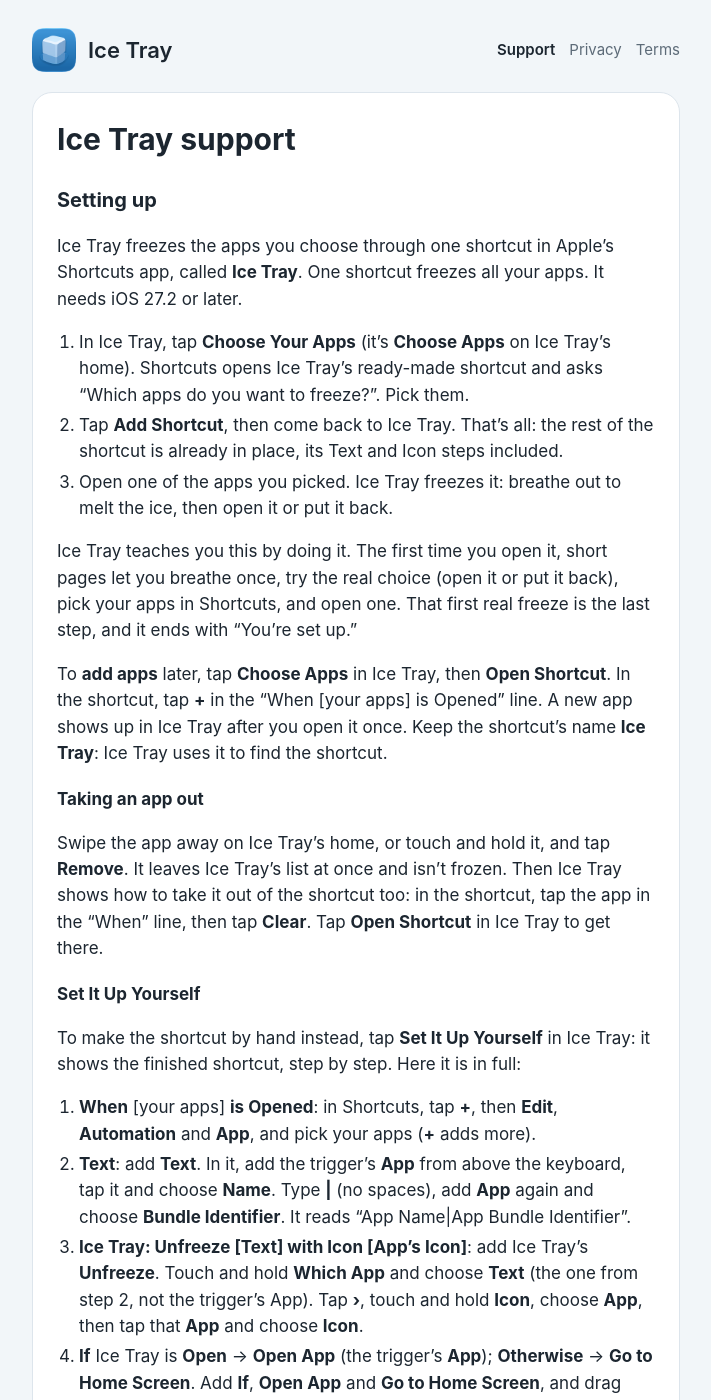
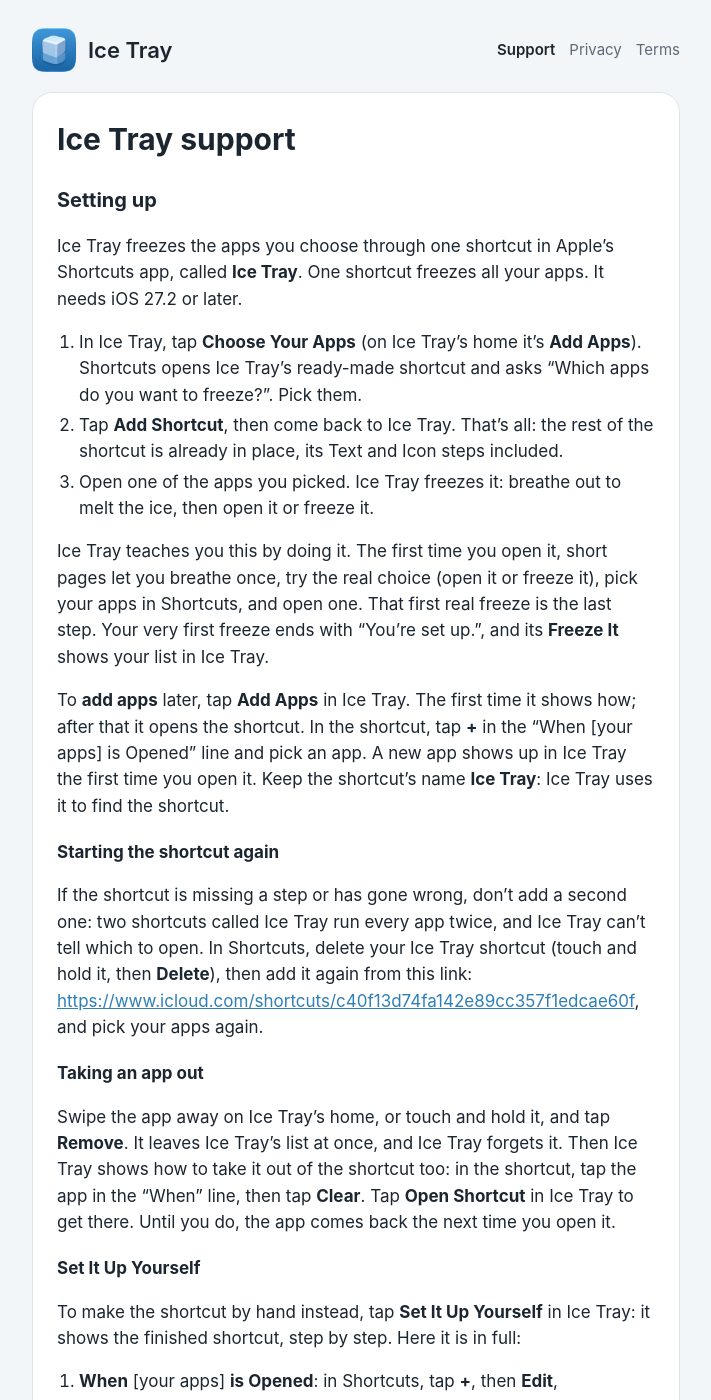
Before and after one commit to AppHazard-Studios/ice-tray-site, a Jekyll site: the page built from support.md, in a window 1280 px wide and 1400 px high. Shown: the whole window, without its empty margins (284-995 px from the left). Built offline with Jekyll 4.4.1, drawn with Linux system fonts in a browser that asks for light colours; some of the changed text lies outside the part shown.

Commit message:
Site follows Ice Tray design v13: Freeze It, kept it frozen, Add Apps, delete the shortcut first, the ▶︎ line
Co-Authored-By: Claude Opus 5.5 <noreply@anthropic.com>

```diff
--- a/support.md
+++ b/support.md
@@ -11,25 +11,32 @@ permalink: /support/
 Ice Tray freezes the apps you choose through one shortcut in Apple's Shortcuts app, called **Ice Tray**. One shortcut
 freezes all your apps. It needs iOS 27.2 or later.
 
-1. In Ice Tray, tap **Choose Your Apps** (it's **Choose Apps** on Ice Tray's home). Shortcuts opens Ice Tray's
+1. In Ice Tray, tap **Choose Your Apps** (on Ice Tray's home it's **Add Apps**). Shortcuts opens Ice Tray's
    ready-made shortcut and asks "Which apps do you want to freeze?". Pick them.
 2. Tap **Add Shortcut**, then come back to Ice Tray. That's all: the rest of the shortcut is already in place, its Text
    and Icon steps included.
-3. Open one of the apps you picked. Ice Tray freezes it: breathe out to melt the ice, then open it or put it back.
+3. Open one of the apps you picked. Ice Tray freezes it: breathe out to melt the ice, then open it or freeze it.
 
 Ice Tray teaches you this by doing it. The first time you open it, short pages let you breathe once, try the real
-choice (open it or put it back), pick your apps in Shortcuts, and open one. That first real freeze is the last step, and
-it ends with "You're set up."
+choice (open it or freeze it), pick your apps in Shortcuts, and open one. That first real freeze is the last step. Your
+very first freeze ends with "You're set up.", and its **Freeze It** shows your list in Ice Tray.
 
-To **add apps** later, tap **Choose Apps** in Ice Tray, then **Open Shortcut**. In the shortcut, tap **+** in the "When
-[your apps] is Opened" line. A new app shows up in Ice Tray after you open it once. Keep the shortcut's name **Ice
-Tray**: Ice Tray uses it to find the shortcut.
+To **add apps** later, tap **Add Apps** in Ice Tray. The first time it shows how; after that it opens the shortcut. In
+the shortcut, tap **+** in the "When [your apps] is Opened" line and pick an app. A new app shows up in Ice Tray the
+first time you open it. Keep the shortcut's name **Ice Tray**: Ice Tray uses it to find the shortcut.
+
+### Starting the shortcut again
+
+If the shortcut is missing a step or has gone wrong, don't add a second one: two shortcuts called Ice Tray run every app
+twice, and Ice Tray can't tell which to open. In Shortcuts, delete your Ice Tray shortcut (touch and hold it, then
+**Delete**), then add it again from this link: <https://www.icloud.com/shortcuts/c40f13d74fa142e89cc357f1edcae60f>, and pick your apps again.
 
 ### Taking an app out
 
-Swipe the app away on Ice Tray's home, or touch and hold it, and tap **Remove**. It leaves Ice Tray's list at once and
-isn't frozen. Then Ice Tray shows how to take it out of the shortcut too: in the shortcut, tap the app in the "When"
-line, then tap **Clear**. Tap **Open Shortcut** in Ice Tray to get there.
+Swipe the app away on Ice Tray's home, or touch and hold it, and tap **Remove**. It leaves Ice Tray's list at once,
+and Ice Tray forgets it. Then Ice Tray shows how to take it out of the shortcut too: in the shortcut, tap the app in the
+"When" line, then tap **Clear**. Tap **Open Shortcut** in Ice Tray to get there. Until you do, the app comes back the
+next time you open it.
 
 ### Set It Up Yourself
 
@@ -60,50 +67,57 @@ tile with the app's first letter until it has fetched an icon from the App Store
 
 - A frozen app shows as ice holding its icon. "Breathe in, through your nose" as the ice rises; "Breathe out, to melt
   the ice", slowly, and it melts, half with each breath out. 2 slow breaths, about 21 seconds. There's no button to skip
-  it: that's the point. Swiping home leaves, and counts as putting the app back.
-- When the ice is gone the icon sits in a little puddle, and it's your call. **Put It Back** drops the icon back into
+  it: that's the point. Swiping home leaves, and counts as keeping the app frozen.
+- When the ice is gone the icon sits in a little puddle, and it's your call. **Freeze It** drops the icon back into
   the ice, leaves the app closed and takes you to your Home Screen. **Open** _the app_ (the line under it) opens it.
-  The first time, iOS may ask whether Ice Tray may open the app: tap **Open**. (The first time you put an app back
-  after set-up, you land on Ice Tray's home instead, so you can see the app in your list.)
+  The first time, iOS may ask whether Ice Tray may open the app: tap **Open**. (Your very first freeze ever ends with
+  "You're set up.", and its **Freeze It** lands on Ice Tray's home instead, so you can see your app in the list. Every
+  other **Freeze It** goes to your Home Screen.)
 - **Choose within a few seconds of the ice melting.** Shortcuts stops an action after 30 seconds. If you wait longer,
   the shortcut ends quietly, but Ice Tray keeps both buttons on screen: **Open** still opens the app (or tells you it's
-  ready), and **Put It Back** goes to Ice Tray's home.
+  ready), and **Freeze It** goes to Ice Tray's home.
 - After you open an app, it stays unfrozen for 2 minutes: open it again and it opens straight away, with no breath.
 - Ice Tray never stops you opening anything. It gives you a moment first.
-- Home tells you your week in one sentence: how many times you reached for a frozen app, and how many times you put it
-  back. Then "Nice work.", because taking the moment is the point, whichever you chose. It's kept on your iPhone for 8
-  weeks and goes nowhere else.
+- On the end screen, one quiet line says how many times today you've reached for that app ("Third time today.").
+- Home tells you your week in one sentence: how many times you reached for a frozen app, and whether you opened it or
+  kept it frozen. It ends "Cool." only when you kept something frozen. It's kept on your iPhone for 8 weeks and goes
+  nowhere else.
 - There's no Siri or Spotlight phrase for Ice Tray: a freeze needs an app, so it only happens through the shortcut.
 
 ## It isn't working
 
 - **Nothing happens when I open the app.** In Shortcuts, check the Ice Tray shortcut is added and the app is in its
-  trigger (**Choose Apps** in Ice Tray opens it).
+  trigger (**Add Apps** in Ice Tray opens it).
 - **Ice Tray breathes but never asks about the app, and shows no app name.** The shortcut isn't handing Ice Tray the
   app. In the Ice Tray shortcut, check there's a **Text** step holding the trigger's App **Name**, **|** and App
   **Bundle Identifier**, and that Ice Tray's **Unfreeze** has the **Text** as its **Which App** (see Set It Up
-  Yourself). Or add Ice Tray's shortcut again from **Choose Apps**: it comes with the Text and Icon steps.
+  Yourself). Or start the shortcut again (see Starting the shortcut again): it comes with the Text and Icon steps.
 - **I chose Open and the app didn't open, or Ice Tray says the app "is ready".** Your Ice Tray shortcut has no **If Ice
   Tray is Open → Open App**, or you waited too long to choose (above). Open the app yourself: for 2 minutes after you
-  chose Open it opens without a breath. To fix it, add Ice Tray's shortcut again from **Choose Apps**, or follow
-  **Set It Up Yourself**.
-- **I chose Put It Back and stayed in Ice Tray.** Your shortcut has no **Otherwise → Go to Home Screen**, or you waited
-  more than a few seconds to choose (above). Add it under **Otherwise**, or add the shortcut again.
+  chose Open it opens without a breath. To fix it, start the shortcut again (see Starting the shortcut again), or
+  follow **Set It Up Yourself**.
+- **I chose Freeze It and stayed in Ice Tray.** One of three things. It was your first freeze ever (that one shows your
+  list). Or you took more than a few seconds to choose (Shortcuts stops an action after 30 seconds). Or your shortcut
+  has no **Otherwise → Go to Home Screen**: add it under **Otherwise**, or start the shortcut again (see Starting the
+  shortcut again).
 - **The app opens with nothing shown.** Either you chose Open for it in the last 2 minutes, or it isn't frozen: without
   Ice Tray Pro only the app with the checkmark on home is frozen; with Ice Tray Pro, check its switch on home is on.
 - **An app shows a letter instead of its icon.** Your shortcut hands Ice Tray each app's icon, so a frosted tile with
   the app's first letter usually means the shortcut has no **Icon** step (an older or hand-made one). Add it (see Set It
-  Up Yourself, step 3), or add Ice Tray's shortcut again from **Choose Apps**. Ice Tray also asks the App Store for a
+  Up Yourself, step 3), or start the shortcut again (see Starting the shortcut again). Ice Tray also asks the App Store for a
   sharper icon in the background, which it can't do with no connection.
 - **An app I removed came back.** **Remove** takes an app off Ice Tray's home, but if it's still in the shortcut,
-  opening it brings it back to the list, not frozen. To stop that, take it out of the shortcut: tap it in the "When"
-  line, then **Clear**.
+  opening it brings it back, like a new app (frozen with Ice Tray Pro). To stop that, take it out of the shortcut: tap
+  it in the "When" line, then **Clear**.
+- **The shortcut's ▶︎ asks for an app, then stops at Open App.** That's expected: the shortcut runs by itself when you
+  open one of your apps, and ▶︎ can't stand in for that.
 - **No haptics.** Check **Haptics** in Ice Tray's Settings (the gear).
 
 ## Ice Tray Pro
 
 - **Free:** the freeze for 1 app, marked with a checkmark on Ice Tray's home. It's the first app your shortcut hands
-  Ice Tray, until you tap another app on home to freeze it instead. Every other app opens normally, with nothing shown.
+  Ice Tray, until you tap another app on home to freeze it instead (if you remove it, the next app on home; with none
+  left, the next app Ice Tray meets). Every other app opens normally, with nothing shown.
   The other apps stay in the shortcut, so nothing needs removing.
 - **Ice Tray Pro** freezes every app, and gives each one a switch on Ice Tray's home: switch an app off to let it open
   normally, and on again to freeze it, without touching the shortcut. US$0.99 a month or US$9.99 once, in the same
```
Also changed, not shown: index.md (+2 -2 lines), privacy.md (+8 -6 lines), README.md.
